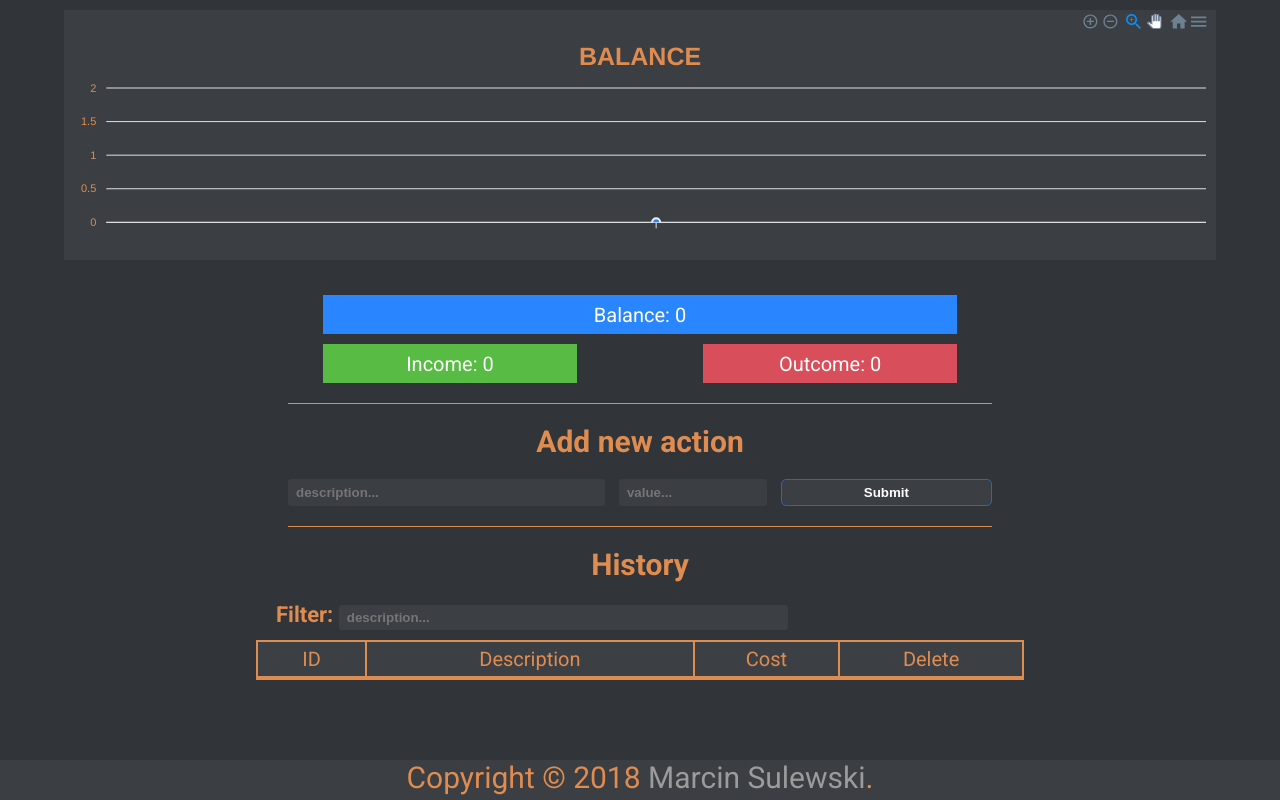
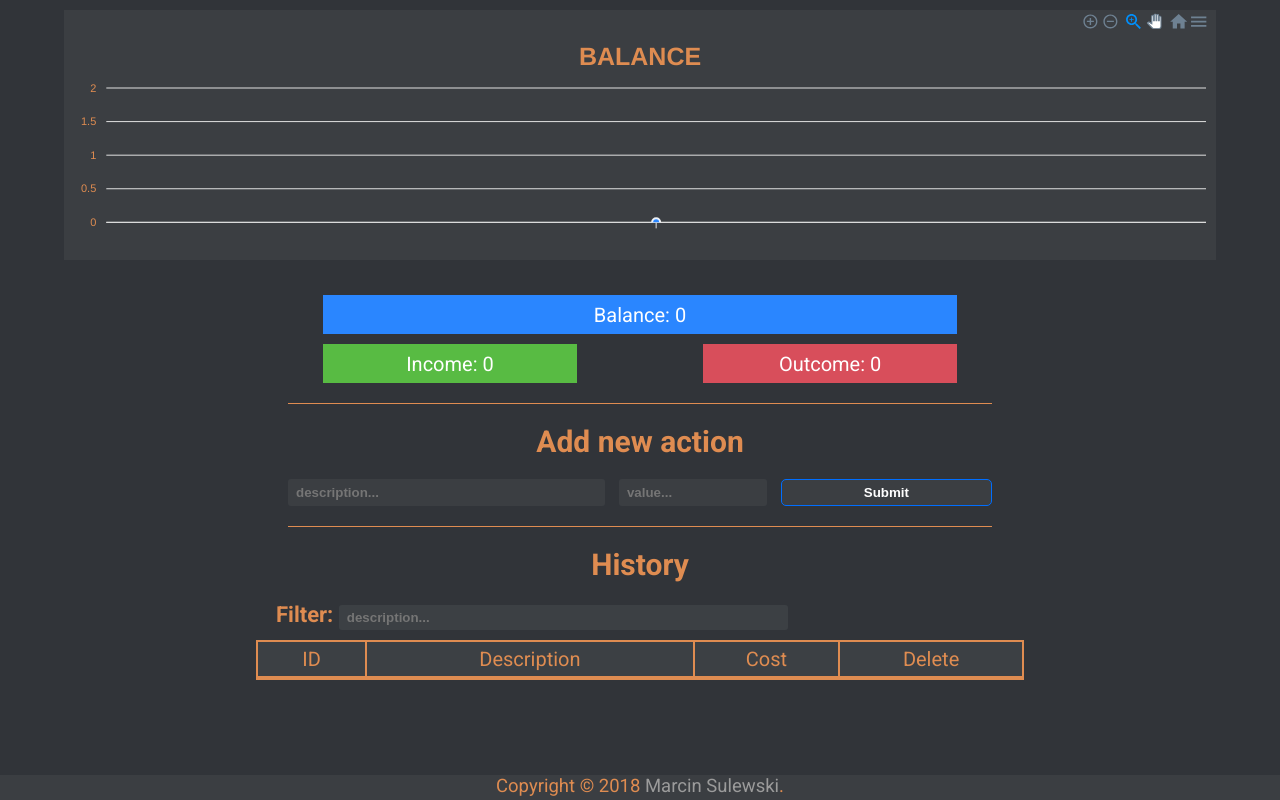
Before and after one commit to Rivenatti/React-budget-apexcharts-app, a React (Create React App) app: page / in a window 1280 px wide. Built offline with nearby package versions, Linux system fonts and the light colour scheme.

Commit message:
fixed footer font-size

```diff
--- a/src/components/Footer/Footer.css
+++ b/src/components/Footer/Footer.css
@@ -5,10 +5,10 @@
   right: 0;
 
   color: white;
-  font-size: 3rem;
+  font-size: 1.85rem;
   text-align: center;
   background-color: #3b3e42;
-  height: 4rem;
+  height: 2.5rem;
   color: #df8c51;
 }
 
```
